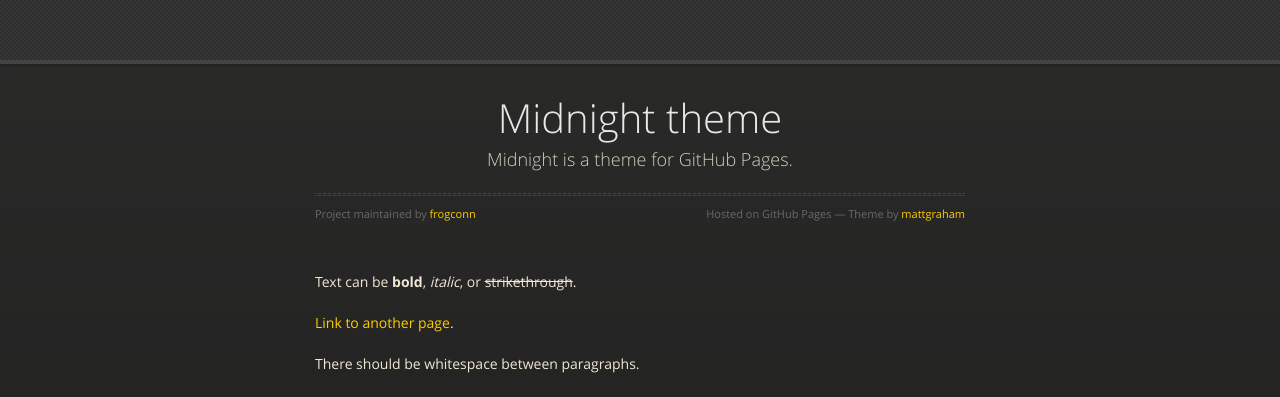
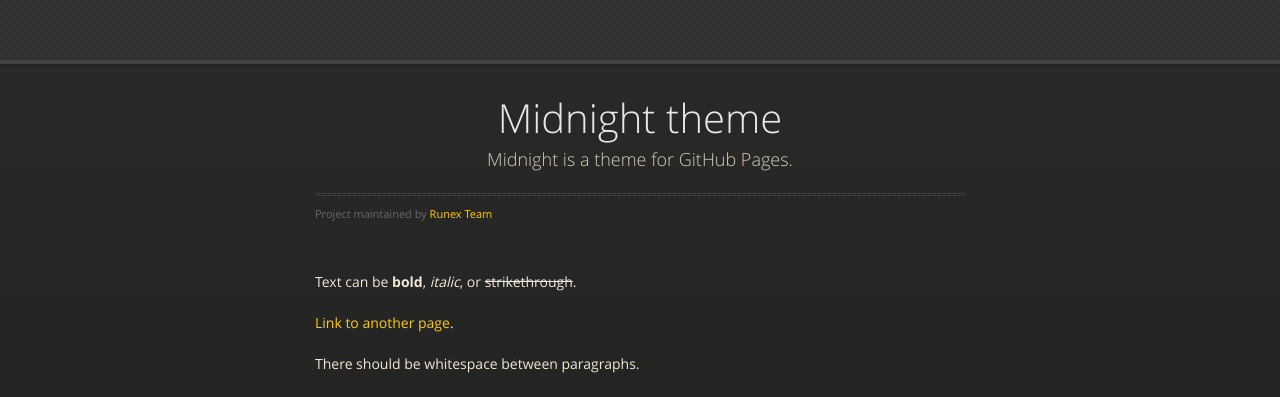
Before and after one commit to frogconn/frogconn.github.io, a Jekyll site: the page built from index.md, in a window 1280 px wide and 900 px high. Shown: the top 397 px of the window. Built offline with Jekyll 4.4.1, drawn with Linux system fonts in a browser that asks for light colours.

Commit message:
Change maintained.

```diff
--- a/_layouts/default.html
+++ b/_layouts/default.html
@@ -29,8 +29,7 @@
           <h1>{{ site.title | default: site.github.repository_name }}</h1>
           <p>{{ site.description | default: site.github.project_tagline }}</p>
           <hr>
-          <span class="credits left">Project maintained by <a href="{{ site.github.owner_url }}">{{ site.github.owner_name }}</a></span>
-          <span class="credits right">Hosted on GitHub Pages &mdash; Theme by <a href="https://twitter.com/mattgraham">mattgraham</a></span>
+          <span class="credits left">Project maintained by <a href="https://runex.co">Runex Team</a></span>
         </div>
 
         {{ content }}
```
